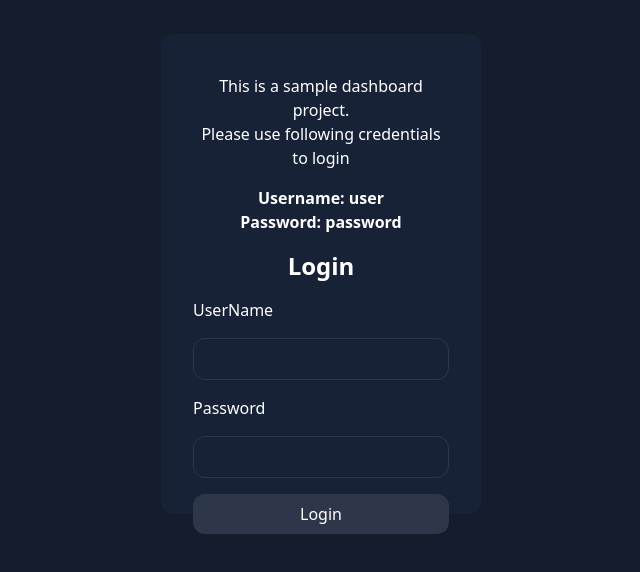
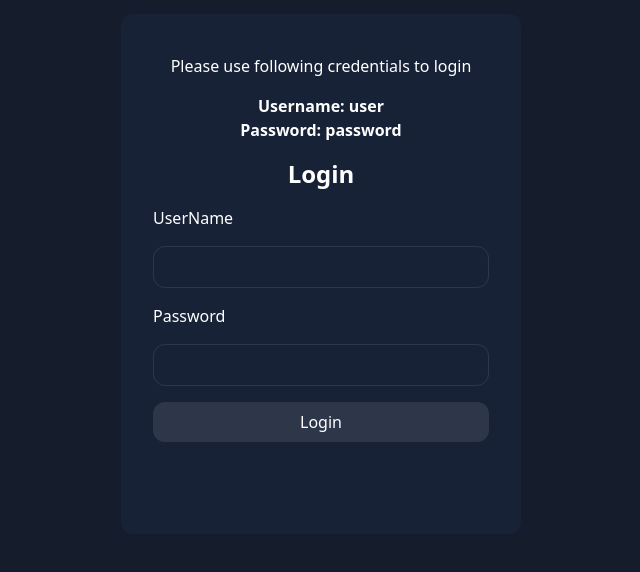
Before and after one commit to Sharad10-10/product-user-dashboard, a Next.js app: page / in a window 1280 px wide. Shown: the part 126-698 px from the top of the page, without its empty margins (319-959 px from the left). Built offline with nearby package versions, Linux system fonts and the light colour scheme.

Commit message:
Fixed login button popping out issue

```diff
--- a/app/ui/login/Login.jsx
+++ b/app/ui/login/Login.jsx
@@ -42,10 +42,9 @@ const Login = () => {
 
   return (
     <div className="h-screen w-screen flex flex-col items-center justify-center">
-      <div className="bg-[#182237] flex flex-col gap-4 w-[25%] h-[60%] p-8 pt-10 rounded-xl">
+      <div className="bg-[#182237] flex flex-col gap-4 max-w-100 w-full max-h-130 h-full p-8 pt-10 rounded-xl">
 
       <div>
-          <h1 className="text-center">This is a sample dashboard project.</h1>
           <h1 className="text-center">Please use following credentials to login</h1>
           <p className="text-center font-bold pt-4">Username: user</p>
           <p className="text-center font-bold">Password: password</p>
```
